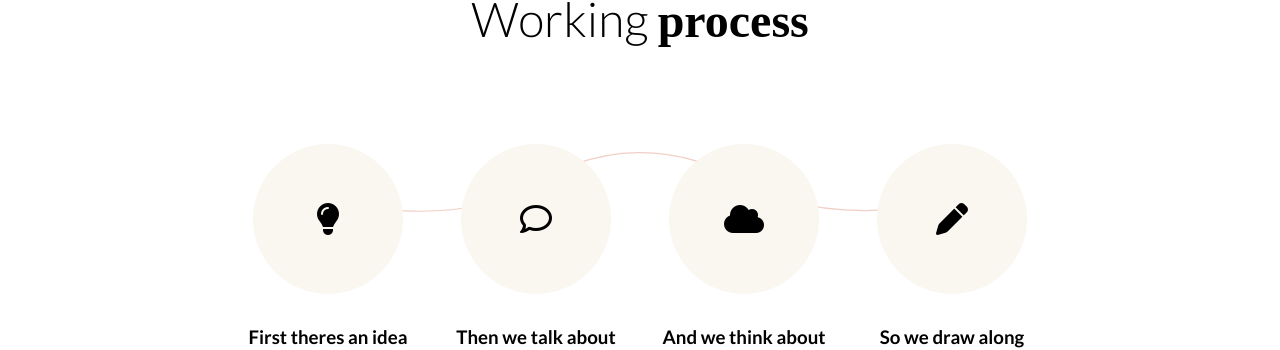
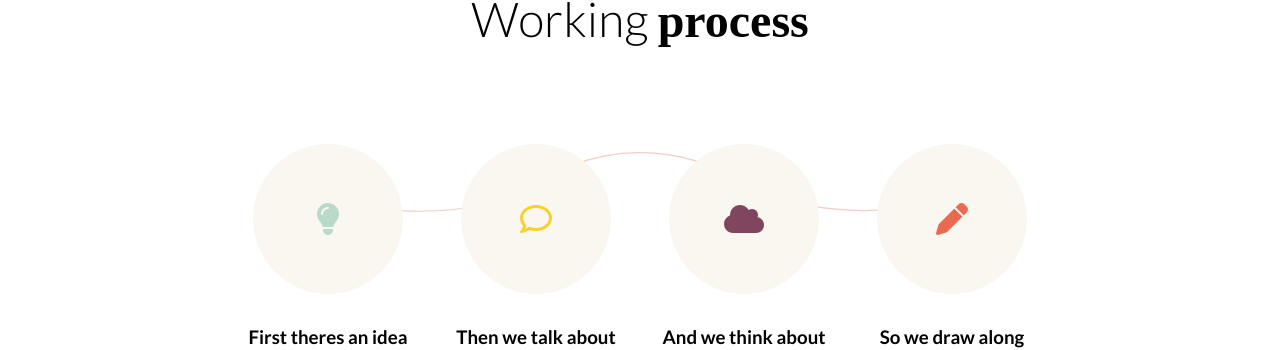
Before and after one commit to Carmine-Faella/proj-html-vuejs, a Vue app: page / in a window 1280 px wide. Shown: the part 1665-2015 px from the top of the page. Built offline with nearby package versions, Linux system fonts and the light colour scheme.

Commit message:
Miglioramenti grafici

```diff
--- a/src/components/Circle.vue
+++ b/src/components/Circle.vue
@@ -9,6 +9,7 @@ export default{
     props:{
         title:String,
         icon:String,
+        color:String
     }
 }
 
@@ -17,7 +18,7 @@ export default{
 <template>
 
         <div class="d-flex">
-            <div class="icon"><i :class="icon"></i></div>
+            <div class="icon" :class="color"><i :class="icon"></i></div>
             <div class="circle-wrapper">
                 <h3>{{ title }}</h3>
                 <p>Lorem ipsum dolor sit amet consectetur adipisicing elit.</p>
@@ -56,4 +57,18 @@ h3{
 p{
     opacity: 0.5;
 }
+
+.color-ligther{
+    color:$text-color-4
+}
+
+.color-message{
+    color:$text-color-3
+}
+.color-cloud{
+    color:$text-color-10
+}
+.color-pen{
+    color:$text-color-7
+}
 </style>
--- a/src/components/CircleList.vue
+++ b/src/components/CircleList.vue
@@ -12,18 +12,22 @@ export default{
                 {
                     icon:'fa-solid fa-lightbulb',
                     title:'First theres an idea',
+                    color:'color-ligther'
                 },
                 {
                     icon:'fa-regular fa-comment',
                     title:'Then we talk about',
+                    color:'color-message'
                 },
                 {
                     icon:'fa-solid fa-cloud',
                     title:'And we think about',
+                    color:'color-cloud'
                 },
                 {
                     icon:'fa-solid fa-pen',
                     title:'So we draw along',
+                    color:'color-pen'
                 }
             ]
         }
@@ -39,7 +43,7 @@ export default{
         <img src="../assets/svg-3.svg" alt="linear">
         <div v-for="item,index in circleItem" :key="index">
 
-            <Circle :title="item.title" :icon="item.icon"/>
+            <Circle :title="item.title" :icon="item.icon" :color="item.color"/>
 
         </div>
     </div>
```
